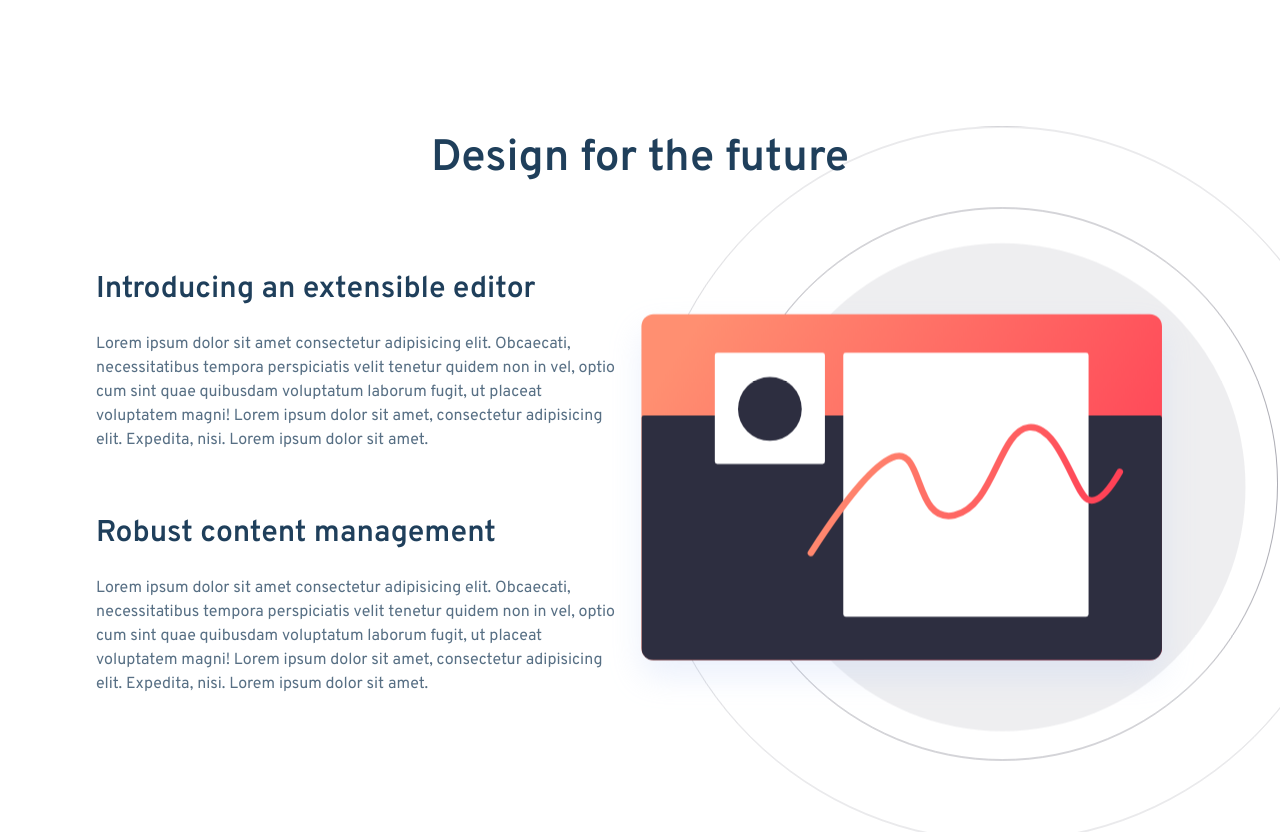
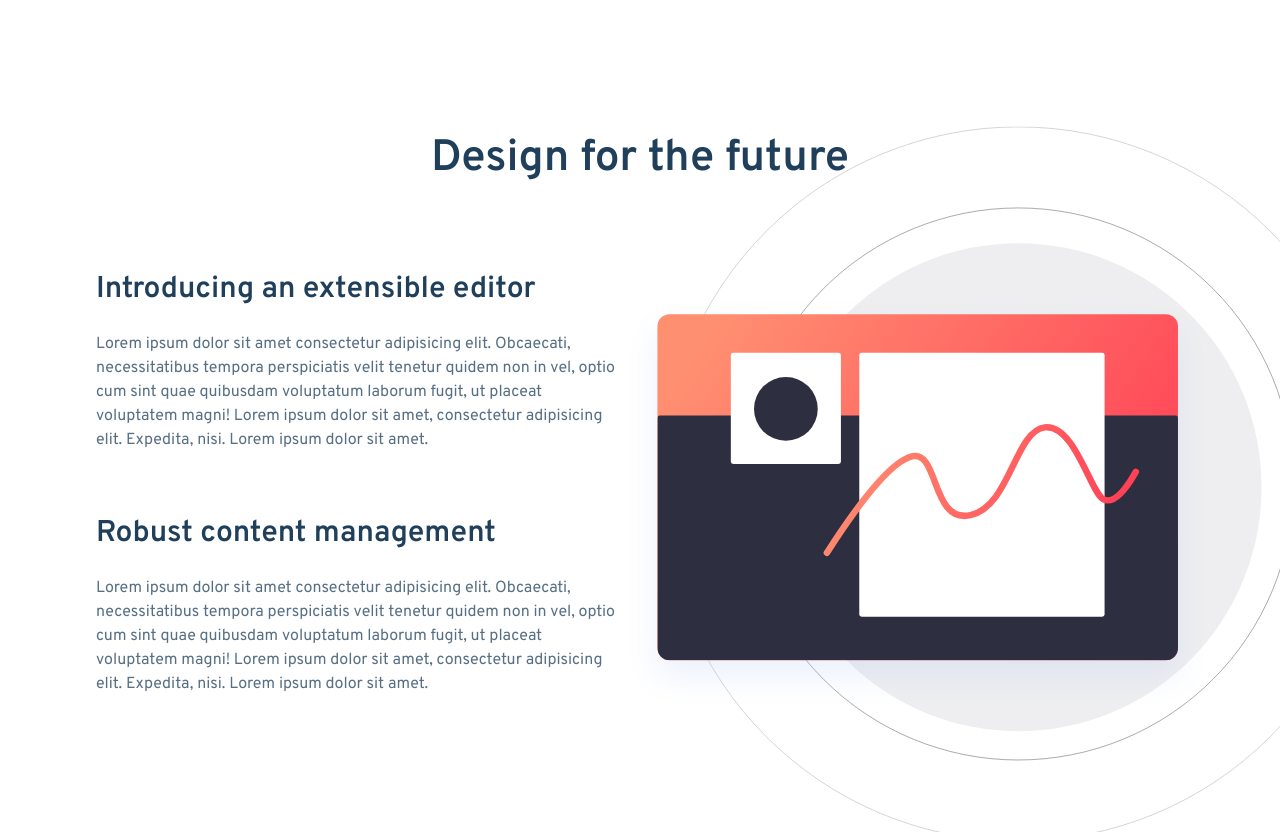
Before and after one commit to dimashilmawan/landing-page-next-13-framer-motion, a Next.js app: page / in a window 1280 px wide. Shown: the part 722-1554 px from the top of the page. Built offline with nearby package versions, Linux system fonts and the light colour scheme.

Commit message:
change version of framer to 10

```diff
--- a/app/scenes/Editor.jsx
+++ b/app/scenes/Editor.jsx
@@ -19,7 +19,7 @@ const Editor = () => {
             <img
               alt="illustration editor desktop"
               src="/images/illustration-editor-desktop.svg"
-              className="h-auto w-[300px] translate-x-16 scale-[2.5] object-cover xl:translate-x-24 xl:scale-[2.3] lg:translate-x-28 lg:scale-[2] md:hidden"
+              className="h-auto w-[300px] translate-x-20 scale-[2.5] object-cover xl:translate-x-24 xl:scale-[2.3] lg:translate-x-28 lg:scale-[2] md:hidden"
             />
             <img
               alt="illustration editor mobile"
```
